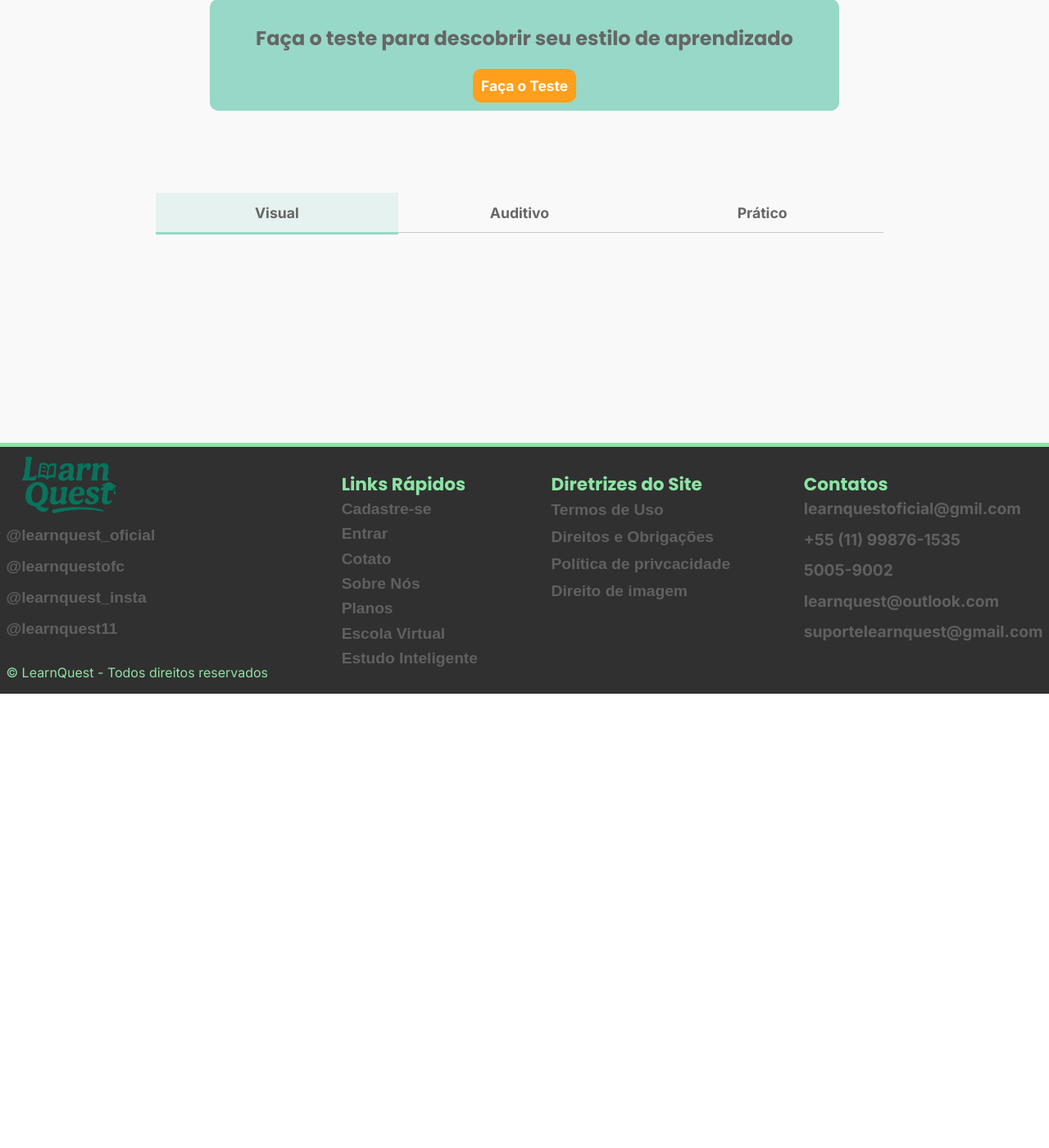
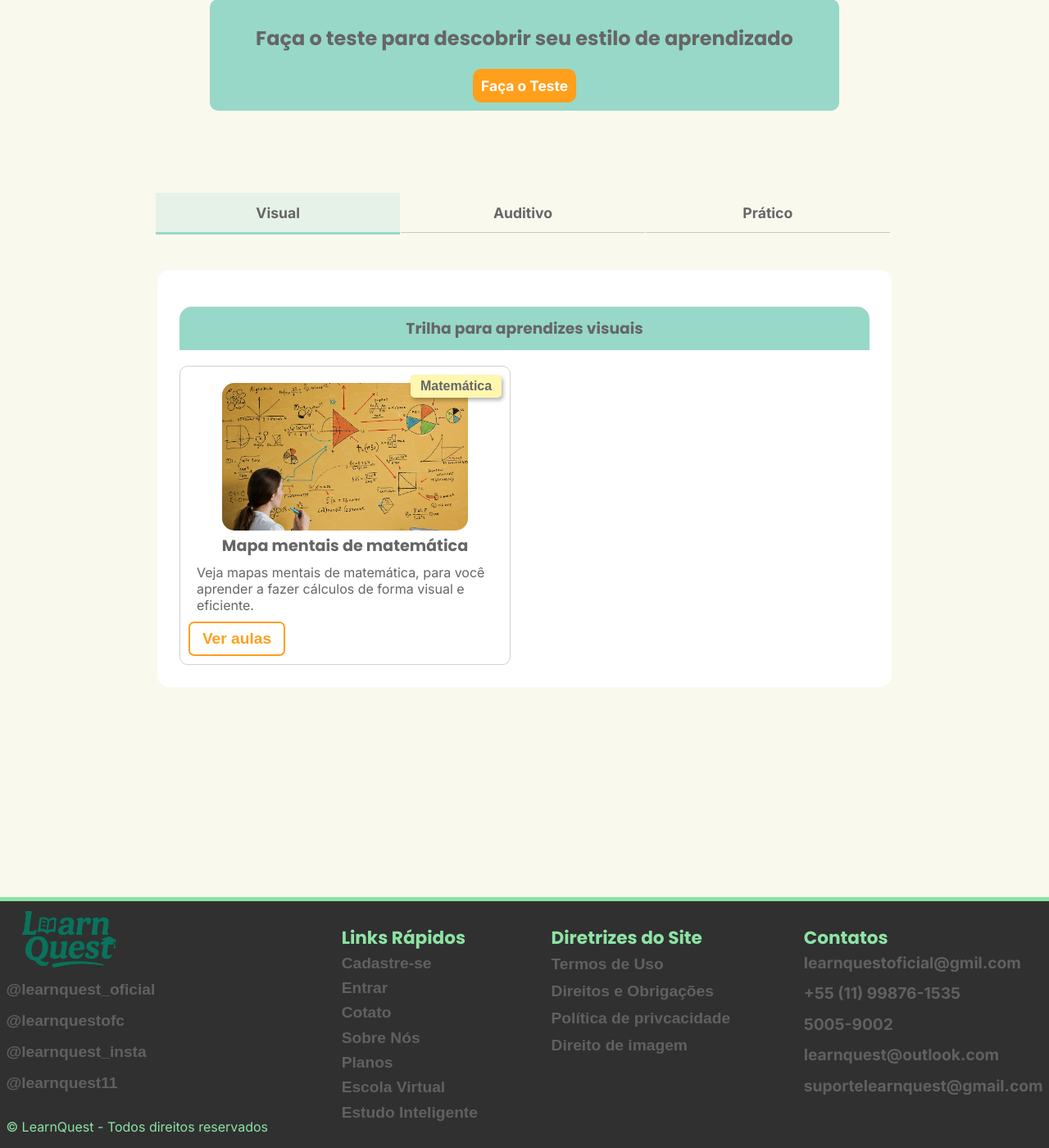
Before and after one commit to Caua-Roberto466/LearnQuest, a PHP site: page / in a window 1280 px wide. Shown: the part 1239-2639 px from the top of the page at 82% size. Before the commit the page ends 2085 px from the top, so only its background shows below. Run offline with PHP 8.4, Linux system fonts and the light colour scheme.

Commit message:
Card matemática visual
Eu terminei o card de mapa mental de matemática

```diff
--- a/CSS/index.css
+++ b/CSS/index.css
@@ -186,7 +186,7 @@ Tabs estilo de aprendizado
 }
 .tab-botao{
     margin: -2px;
-    width: 33%;
+    width: 33.3%;
     border: none;
     background-color: transparent;
     padding-block: 1.5%;
@@ -200,4 +200,88 @@ Tabs estilo de aprendizado
 .tab-botao.ativo{
     background-color: var(--mint-green-light);
     border-bottom: 3px solid var(--cor_principal);
+    cursor: auto;
 }
+.tab-conteudo{
+    width: 100%;
+    margin-top: 5%;
+    padding: 3%;
+    background-color: white;
+    border-radius: 15px;
+
+}
+.tab-conteudo h3{
+    background-color: var(--cor_principal);
+    width: 100%;
+    padding: 1.4%;
+    border-top-left-radius: 15px;
+    border-top-right-radius: 15px;
+}
+.cards{
+    display: flex;
+    justify-content: space-between;
+}
+.card{
+    width: 48%;
+    border: 1px solid #7775;
+    border-radius: 10px;
+    position: relative;
+    display: inline-block;
+    overflow: visible;
+    transition: 0.4s ease-in-out;
+}
+.card:hover{
+    box-shadow: 0 0 5px rgba(0, 0, 0, 0.3);
+}
+.img-div{
+    width: 300px;
+    margin: auto;
+    margin-top: 5%;
+    position: relative;
+}
+.card img{
+    width: 300px;
+    height: 180px;
+    border-radius: 15px;
+    object-fit: cover;
+    object-position: center;
+    margin: auto;
+}
+.etiqueta-m{
+    position: absolute;
+    right: 10px;
+    top: 10px;
+    z-index: 100;
+    background-color: #fff7af;
+    color: var(--texto);
+    font-weight: bold;
+    border-radius: 5px;
+    box-shadow: 2px 3px 5px rgba(0, 0, 0, 0.3);
+    font-size: 100%;
+    padding: 5px 12px;
+}
+.card h4{
+    font-size: 120%;
+    margin: 0;
+}
+.texto-card{
+    width: 90%;
+    margin: auto;
+    margin-top: 2%;
+}
+.card-botao{
+    color: var(--cor_tercearia);
+    background-color: transparent;
+    border: 2px solid var(--cor_tercearia);
+    font-weight: bold;
+    font-size: 120%;
+    padding: 8px 15px;
+    border-radius: 7px;
+    margin: 10px 10px;
+    transition: 0.5s ease-in-out;
+}
+.card-botao:hover{
+    transform: scale(1.03);
+    background-color: var(--cor_tercearia);
+    color: white;
+}
--- a/CSS/style.css
+++ b/CSS/style.css
@@ -17,7 +17,7 @@
 body{
     margin: 0;
     font-family: sans-serif;
-    background-color: rgb(250, 249, 249);
+    background-color: #faf9ee;
 }
 
 h1, h2, h3, h4 {
--- a/index.html
+++ b/index.html
@@ -146,11 +146,28 @@
 
     <section class="tipos-aprendizado">
         <div class="tabs-header">
-            <button class="tab-botao ativo">Visual</button>
-            <button class="tab-botao">Auditivo</button>
-            <button class="tab-botao">Prático</button>
+            <button class="tab-botao ativo" data-tab="visual">Visual</button>
+            <button class="tab-botao" data-tab="auditivo">Auditivo</button>
+            <button class="tab-botao" data-tab="pratico">Prático</button>
 
             <div class="tab-indicador"></div>
+        </div>
+        <div class="tab-conteudo ativo" id="visual">
+            <h3>Trilha para aprendizes visuais</h3>
+
+            <div class="cards">
+                <div class="card">
+                    <div class="img-div">
+                        <img src="IMG/index/matematica-mapas.png" alt="mapas mentais de matemática">
+                    </div>
+                    <div class="etiqueta-m">Matemática</div>
+                    <h4>Mapa mentais de matemática</h4>
+                    <p class="texto-card">
+                        Veja mapas mentais de matemática, para você aprender a fazer cálculos de forma visual e eficiente.
+                    </p>
+                    <a href="HTML/cadastro.html"><button class="card-botao">Ver aulas</button></a>
+                </div>
+            </div>
         </div>
     </section>
 
```
Also changed, not shown: IMG/index/debate de portugues educacional.png (added), IMG/index/experimento de fisica.png (added), IMG/index/historia em infografico.png (added), IMG/index/jogos de matematica.png (added), IMG/index/matematica-mapas.png (added), IMG/index/podcast-ciencias.png (added).
